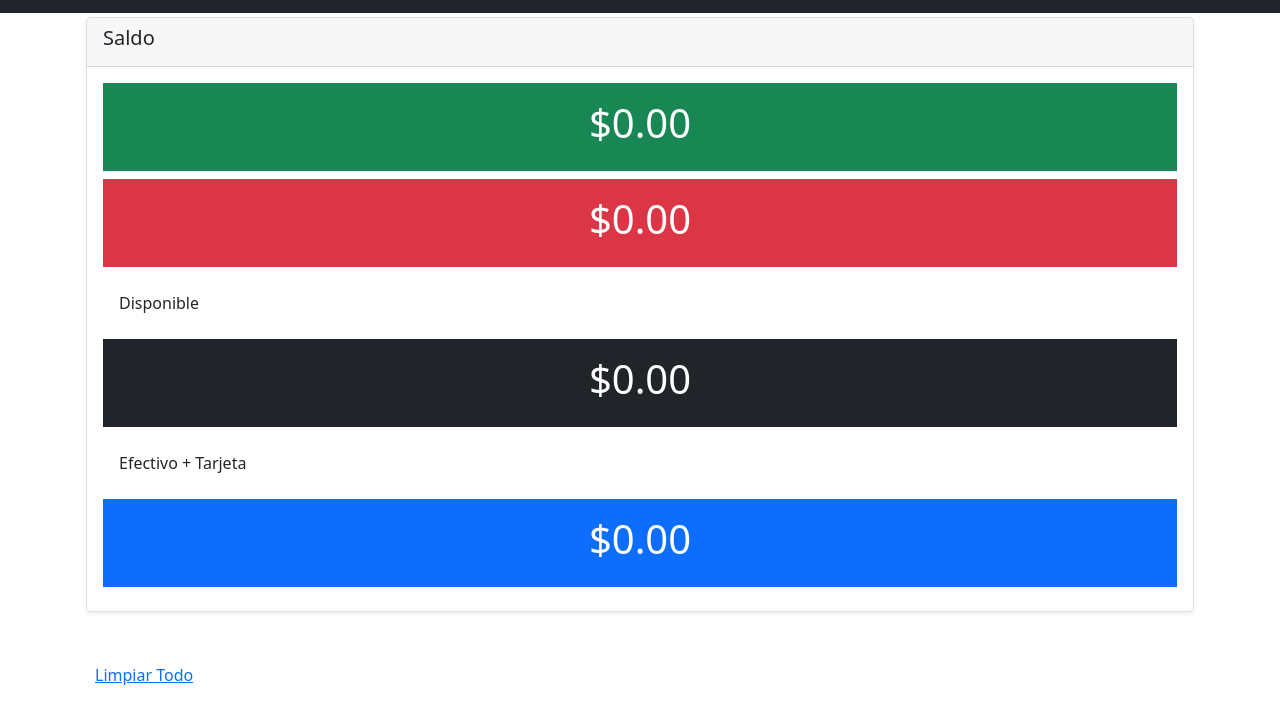
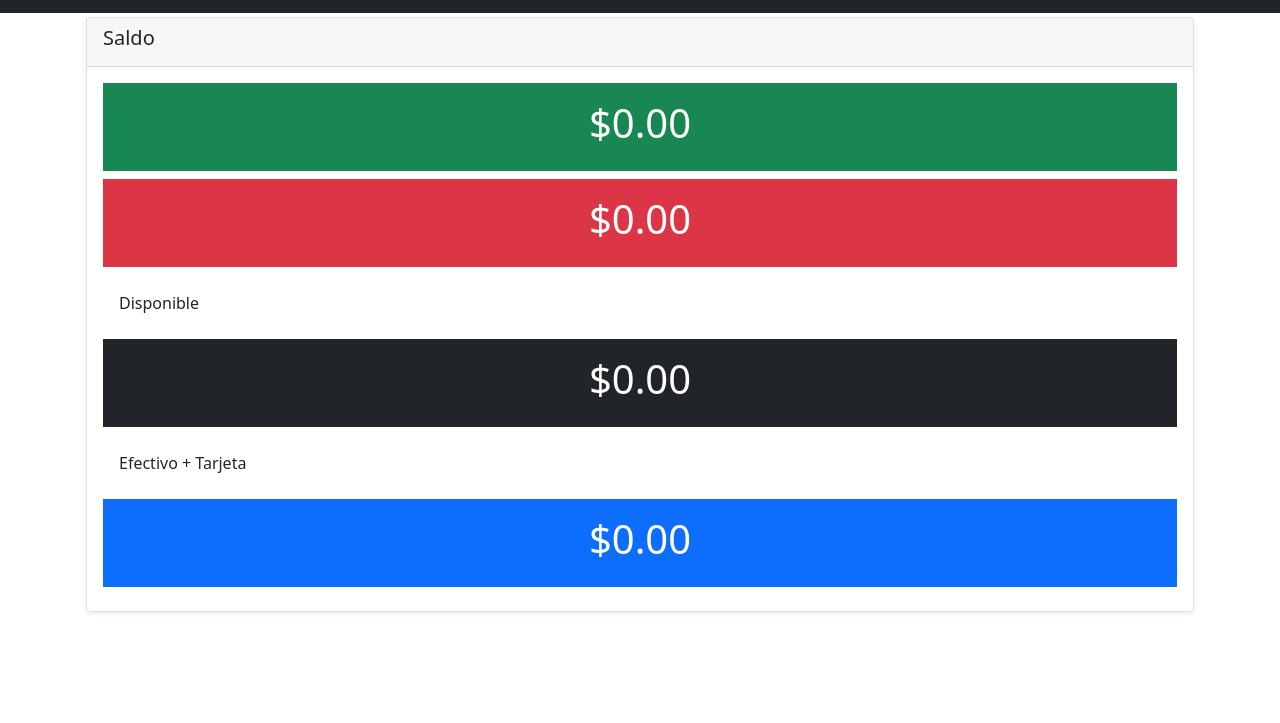
Before and after one commit to pedroaleman/gastos, a plain HTML site: page index.html in a window 1280 px wide. Shown: the part 59-782 px from the top of the page. Drawn offline with Linux system fonts and the light colour scheme; some packages are replaced by stand-ins of ours; a script that the page names is missing.

Commit message:
primer commit

```diff
--- a/index.html
+++ b/index.html
@@ -97,8 +97,8 @@
                 </div>
             </div>
         </main>
-
-        <button type="button" class="btn btn-link" onclick="Limpiar();">Limpiar Todo</button>
+<!--
+        <button type="button" class="btn btn-link" onclick="Limpiar();">Limpiar Todo</button> -->
 
     </div>
 
```
